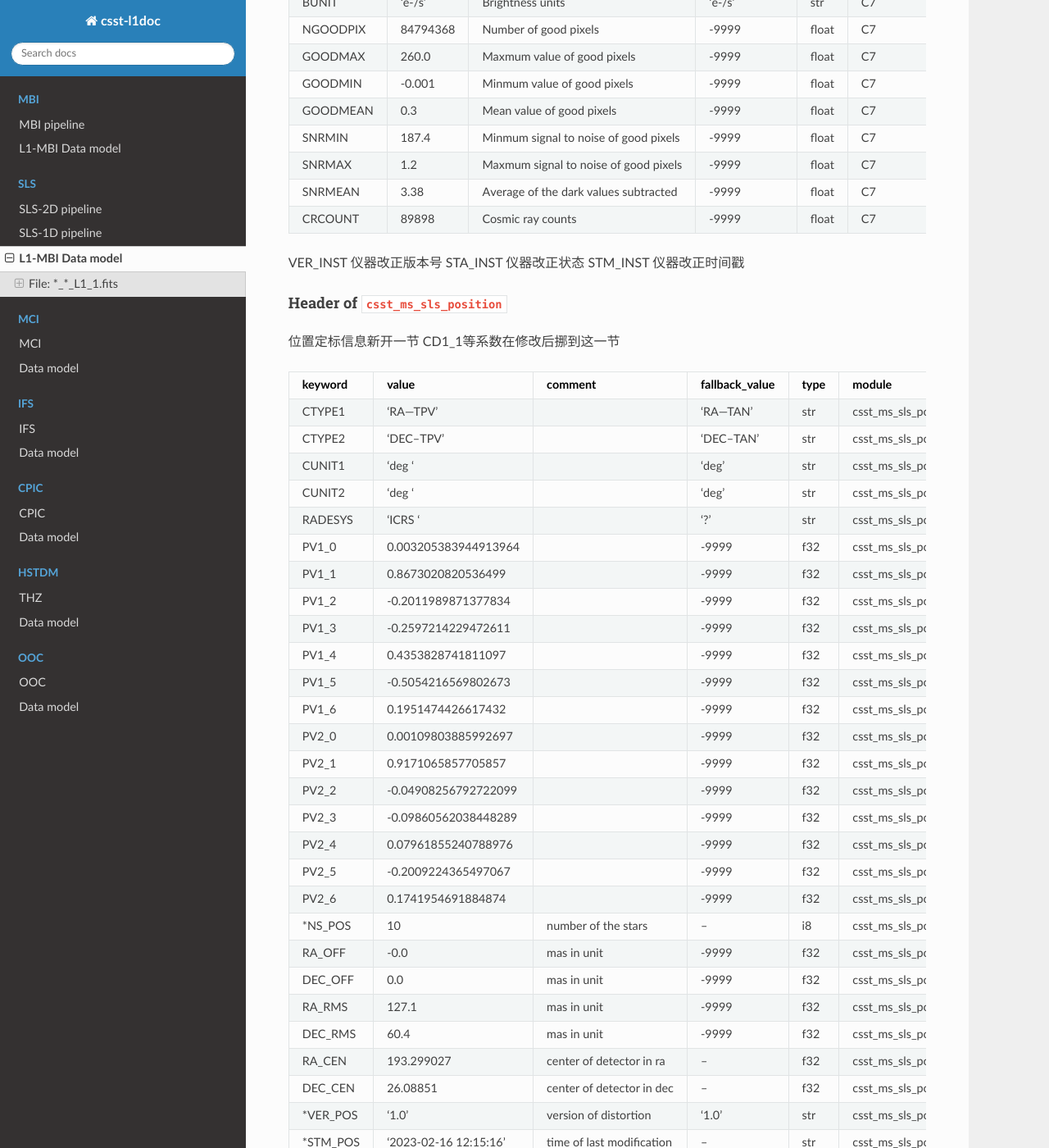
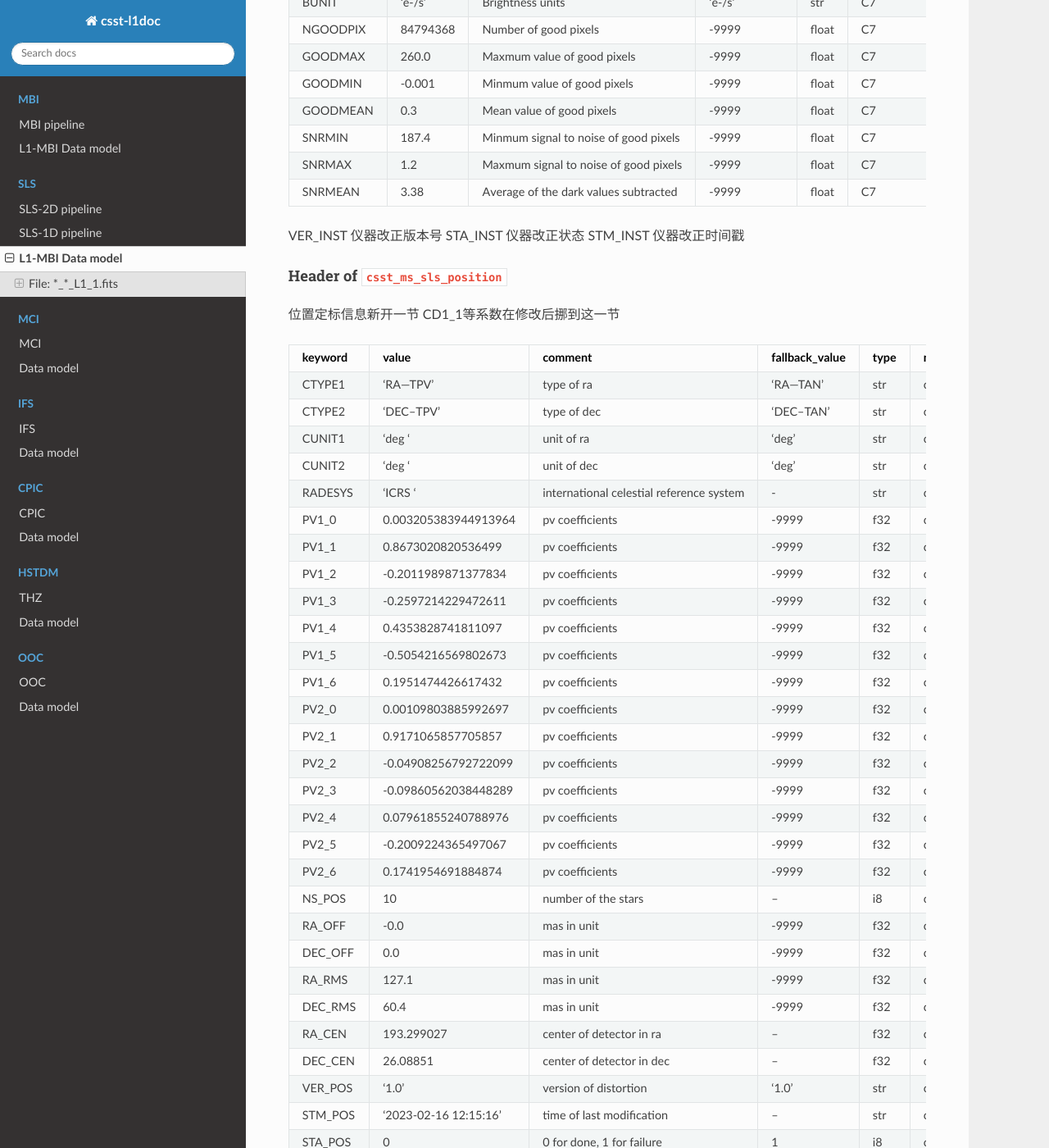
Before and after one commit to hypergravity/csst-doc-msc, a Sphinx documentation site: the page built from docs/source/sls/data_model.md, in a window 1280 px wide and 1400 px high, scrolled down 1691 px. Shown: the whole window at 82% size. Built offline with Sphinx 7.4.7 and the Read the Docs theme 2.0.0, drawn with Linux system fonts in a browser that asks for light colours.

Commit message:
Update data_model.md

```diff
--- a/docs/source/sls/data_model.md
+++ b/docs/source/sls/data_model.md
@@ -67,7 +67,6 @@
 | SNRMIN    | 187.4    | Minmum signal to noise of good pixels   | -9999          | float  | C7   |
 | SNRMAX    | 1.2      | Maxmum signal to noise of good pixels   | -9999          | float  | C7  |
 | SNRMEAN   | 3.38     | Average of the dark values subtracted   | -9999          | float  | C7   |
-| CRCOUNT | 89898 | Cosmic ray counts | -9999 | float | C7 |
 
 VER_INST 仪器改正版本号
 STA_INST 仪器改正状态
@@ -78,37 +77,37 @@
 位置定标信息新开一节
 CD1_1等系数在修改后挪到这一节
 
-| keyword  | value                 | comment                      | fallback_value | type   | module                |
-|----------|:----------------------|------------------------------|----------------|--------|-----------------------|
-| CTYPE1   | 'RA---TPV'            |                              | 'RA---TAN'     | str    | csst_ms_sls_position  |
-| CTYPE2   | 'DEC--TPV'            |                              | 'DEC--TAN'     | str    | csst_ms_sls_position  |
-| CUNIT1   | 'deg  '               |                              | 'deg'          | str    | csst_ms_sls_position  |
-| CUNIT2   | 'deg  '               |                              | 'deg'          | str    | csst_ms_sls_position  |
-| RADESYS  | 'ICRS '               |                              | '?'            | str    | csst_ms_sls_position  |
-| PV1_0    | 0.003205383944913964  |                              | -9999          | f32    | csst_ms_sls_position  |
-| PV1_1    | 0.8673020820536499    |                              | -9999          | f32    | csst_ms_sls_position  |
-| PV1_2    | -0.2011989871377834   |                              | -9999          | f32    | csst_ms_sls_position  |
-| PV1_3    | -0.2597214229472611   |                              | -9999          | f32    | csst_ms_sls_position  |
-| PV1_4    | 0.4353828741811097    |                              | -9999          | f32    | csst_ms_sls_position  |
-| PV1_5    | -0.5054216569802673   |                              | -9999          | f32    | csst_ms_sls_position  |
-| PV1_6    | 0.1951474426617432    |                              | -9999          | f32    | csst_ms_sls_position  |
-| PV2_0    | 0.00109803885992697   |                              | -9999          | f32    | csst_ms_sls_position  |
-| PV2_1    | 0.9171065857705857    |                              | -9999          | f32    | csst_ms_sls_position  |
-| PV2_2    | -0.04908256792722099  |                              | -9999          | f32    | csst_ms_sls_position  |
-| PV2_3    | -0.09860562038448289  |                              | -9999          | f32    | csst_ms_sls_position  |
-| PV2_4    | 0.07961855240788976   |                              | -9999          | f32    | csst_ms_sls_position  |
-| PV2_5    | -0.2009224365497067   |                              | -9999          | f32    | csst_ms_sls_position  |
-| PV2_6    | 0.1741954691884874    |                              | -9999          | f32    | csst_ms_sls_position  |
-| *NS_POS  | 10                    | number of the stars          | --             | i8     | csst_ms_sls_position  |
-| RA_OFF   | -0.0                  | mas in unit                  | -9999          | f32    | csst_ms_sls_position  |
-| DEC_OFF  | 0.0                   | mas in unit                  | -9999          | f32    | csst_ms_sls_position  |
-| RA_RMS   | 127.1                 | mas in unit                  | -9999          | f32    | csst_ms_sls_position  |
-| DEC_RMS  | 60.4                  | mas in unit                  | -9999          | f32    | csst_ms_sls_position  |
-| RA_CEN   | 193.299027            | center of detector in ra     | --             | f32    | csst_ms_sls_position  |
-| DEC_CEN  | 26.08851              | center of detector in dec    | --             | f32    | csst_ms_sls_position  |
-| *VER_POS | '1.0'                 | version of distortion        | '1.0'          | str    | csst_ms_sls_position  |
-| *STM_POS | '2023-02-16 12:15:16' | time of last modification    | --             | str    | csst_ms_sls_position  |
-| *STA_POS | 0                     | 0 for done, 1 for failure    | 1              | i8     |  csst_ms_sls_position |
+| keyword  | value                 | comment                      | fallback_value | type   | module                | last modified |
+|----------|:----------------------|------------------------------|----------------|--------|-----------------------|------|
+| CTYPE1   | 'RA---TPV'            | type of ra                   | 'RA---TAN'     | str    | csst_ms_sls_position  | C7   |
+| CTYPE2   | 'DEC--TPV'            | type of dec                  | 'DEC--TAN'     | str    | csst_ms_sls_position  | C7   |
+| CUNIT1   | 'deg  '               | unit of ra                   | 'deg'          | str    | csst_ms_sls_position  | C7   |
+| CUNIT2   | 'deg  '               | unit of dec                  | 'deg'          | str    | csst_ms_sls_position  | C7   |
+| RADESYS  | 'ICRS '               | international celestial reference system | -  | str    | csst_ms_sls_position  | C7   |
+| PV1_0    | 0.003205383944913964  | pv coefficients              | -9999          | f32    | csst_ms_sls_position  | C7   |
+| PV1_1    | 0.8673020820536499    | pv coefficients              | -9999          | f32    | csst_ms_sls_position  | C7   |
+| PV1_2    | -0.2011989871377834   | pv coefficients              | -9999          | f32    | csst_ms_sls_position  | C7   |
+| PV1_3    | -0.2597214229472611   | pv coefficients              | -9999          | f32    | csst_ms_sls_position  | C7   |
+| PV1_4    | 0.4353828741811097    | pv coefficients              | -9999          | f32    | csst_ms_sls_position  | C7   |
+| PV1_5    | -0.5054216569802673   | pv coefficients              | -9999          | f32    | csst_ms_sls_position  | C7   |
+| PV1_6    | 0.1951474426617432    | pv coefficients              | -9999          | f32    | csst_ms_sls_position  | C7   |
+| PV2_0    | 0.00109803885992697   | pv coefficients              | -9999          | f32    | csst_ms_sls_position  | C7   |
+| PV2_1    | 0.9171065857705857    | pv coefficients              | -9999          | f32    | csst_ms_sls_position  | C7   |
+| PV2_2    | -0.04908256792722099  | pv coefficients              | -9999          | f32    | csst_ms_sls_position  | C7   |
+| PV2_3    | -0.09860562038448289  | pv coefficients              | -9999          | f32    | csst_ms_sls_position  | C7   |
+| PV2_4    | 0.07961855240788976   | pv coefficients              | -9999          | f32    | csst_ms_sls_position  | C7   |
+| PV2_5    | -0.2009224365497067   | pv coefficients              | -9999          | f32    | csst_ms_sls_position  | C7   |
+| PV2_6    | 0.1741954691884874    | pv coefficients              | -9999          | f32    | csst_ms_sls_position  | C7   |
+| NS_POS   | 10                    | number of the stars          | --             | i8     | csst_ms_sls_position  | C7   |
+| RA_OFF   | -0.0                  | mas in unit                  | -9999          | f32    | csst_ms_sls_position  | C7   |
+| DEC_OFF  | 0.0                   | mas in unit                  | -9999          | f32    | csst_ms_sls_position  | C7   |
+| RA_RMS   | 127.1                 | mas in unit                  | -9999          | f32    | csst_ms_sls_position  | C7   |
+| DEC_RMS  | 60.4                  | mas in unit                  | -9999          | f32    | csst_ms_sls_position  | C7   |
+| RA_CEN   | 193.299027            | center of detector in ra     | --             | f32    | csst_ms_sls_position  | C7   |
+| DEC_CEN  | 26.08851              | center of detector in dec    | --             | f32    | csst_ms_sls_position  | C7   |
+| VER_POS  | '1.0'                 | version of distortion        | '1.0'          | str    | csst_ms_sls_position  | C7   |
+| STM_POS  | '2023-02-16 12:15:16' | time of last modification    | --             | str    | csst_ms_sls_position  | C7   |
+| STA_POS  | 0                     | 0 for done, 1 for failure    | 1              | i8     |  csst_ms_sls_position | C7   |
 
 
 #### Header of `csst_ms_sls_qc1`
```
Also changed, not shown: other parts of docs/source/sls/data_model.md (+2 -0 lines).
